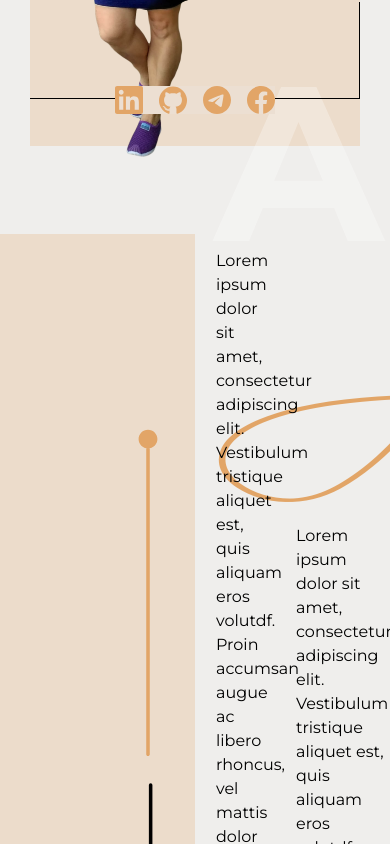
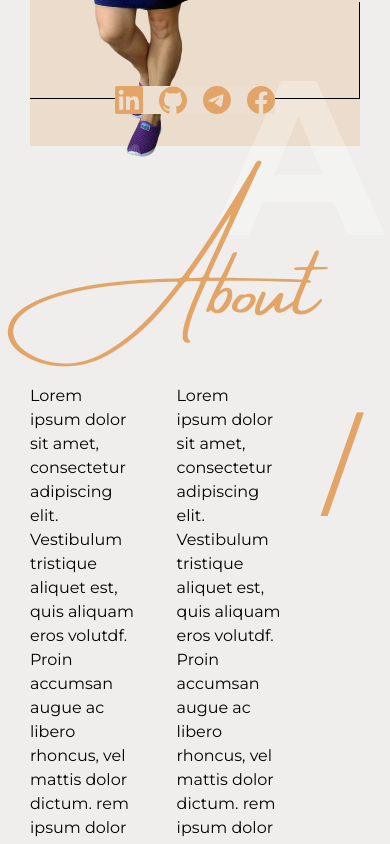
Before and after one commit to NadiiaLashtun/Portfolio-v-2.0, a React (Vite) app: page / in a window 390 px wide. Shown: the part 860-1704 px from the top of the page. Built offline with nearby package versions, Linux system fonts and the light colour scheme.

Commit message:
Add responsiveness to the About page

```diff
--- a/src/components/Pages/AboutPage.jsx
+++ b/src/components/Pages/AboutPage.jsx
@@ -6,12 +6,12 @@ import ArrowDown from "../../assets/arrow-down.svg";
 
 function AboutPage() {
   return (
-    <section className='flex gap-20 max-h-full p-[120px] relative'>
-      <div className='absolute top-[8%] left-0 w-[50%] h-[50%]'>
+    <section className='flex flex-col-reverse md:flex-row gap-20 max-h-full p-[30px] sm:p-[60px] lg:p-[120px] relative'>
+      <div className='absolute top-[75%] sm:top-[50%] md:top-[6%] left-0 w-full md:w-[50%] h-[25%] md:h-[50%]'>
         <BackgroundSquare />
       </div>
 
-      <div className='relative w-1/2 flex flex-col gap-9 text-left pl-24'>
+      <div className='relative w-full md:w-1/2 flex flex-col gap-9 text-left pl-12 md:pl-24 mx-auto'>
         <img
           src={ArrowDown}
           className='absolute h-2/3 left-[-2%] bottom-[40%] top-1/2 -translate-y-1/2'
@@ -22,23 +22,24 @@ function AboutPage() {
           tristique aliquet est, quis aliquam eros volutdf. Proin accumsan augue
           ac libero rhoncus, vel mattis dolor dictum.
         </p>
-        <img src={AboutImg} className='max-w-72 mx-auto' alt='My Photo' />
+
+        <img src={AboutImg} className='max-w-72 ' alt='My Photo' />
         <Button caption='Download CV' />
       </div>
 
-      <div className='w-1/2'>
+      <div className='w-full md:w-1/2'>
         <h2 className='h2-title'>About</h2>
         <BackgroundText text='about' top='-10%' left='55%' />
         <div className='flex gap-10 text-left'>
           <p>
             Lorem ipsum dolor sit amet, consectetur adipiscing elit. Vestibulum
             tristique aliquet est, quis aliquam eros volutdf. Proin accumsan
-            augue ac libero rhoncus, vel mattis dolor dictum.  rem ipsum dolor
+            augue ac libero rhoncus, vel mattis dolor dictum. rem ipsum dolor
           </p>
           <p>
             Lorem ipsum dolor sit amet, consectetur adipiscing elit. Vestibulum
             tristique aliquet est, quis aliquam eros volutdf. Proin accumsan
-            augue ac libero rhoncus, vel mattis dolor dictum.  rem ipsum dolor
+            augue ac libero rhoncus, vel mattis dolor dictum. rem ipsum dolor
           </p>
           <p className='text-brand-color text-[110px]'>/</p>
         </div>
--- a/src/index.css
+++ b/src/index.css
@@ -48,7 +48,7 @@
   }
 
   .h2-title {
-    @apply font-Amsterdam-four text-[110px] leading-[2.5] text-brand-color;
+    @apply font-Amsterdam-four text-[90px] sm:text-[100px] md:text-[110px] leading-[2.5] text-brand-color;
   }
 
   .h3-title {
```
